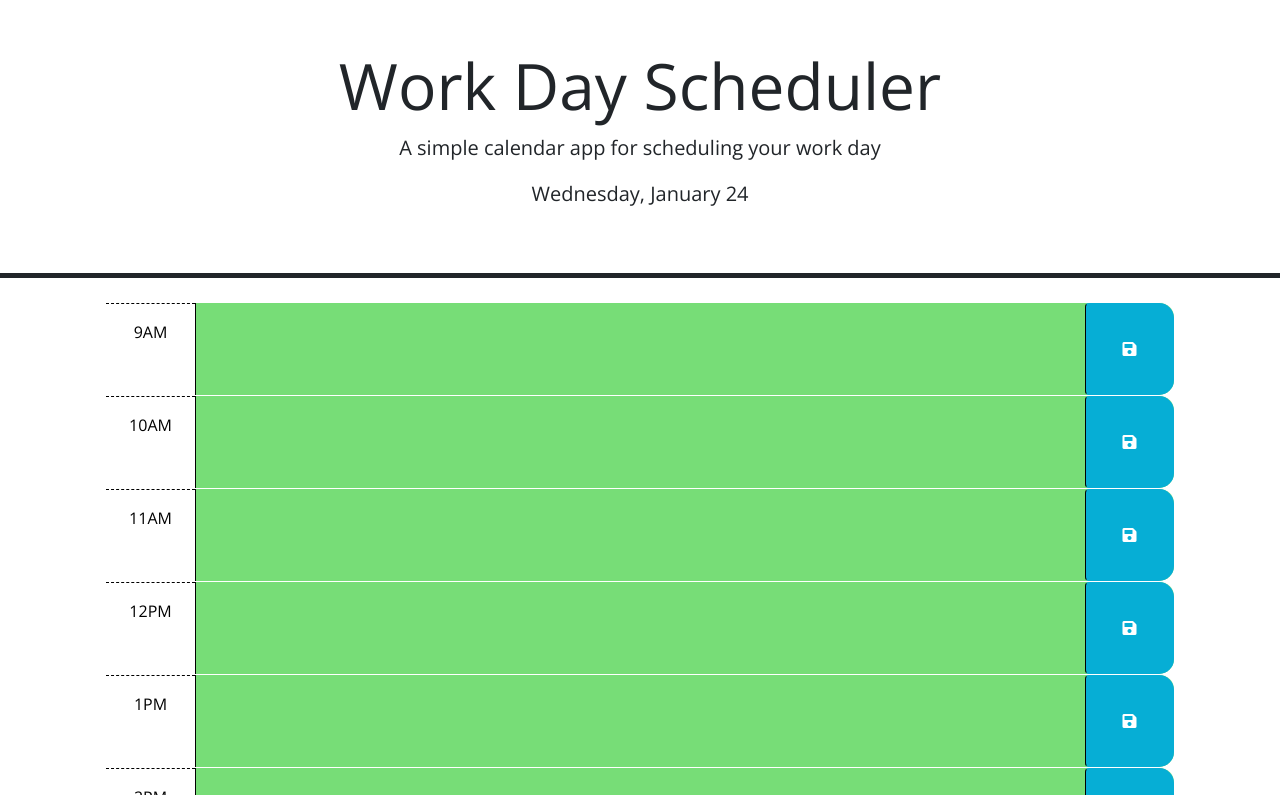
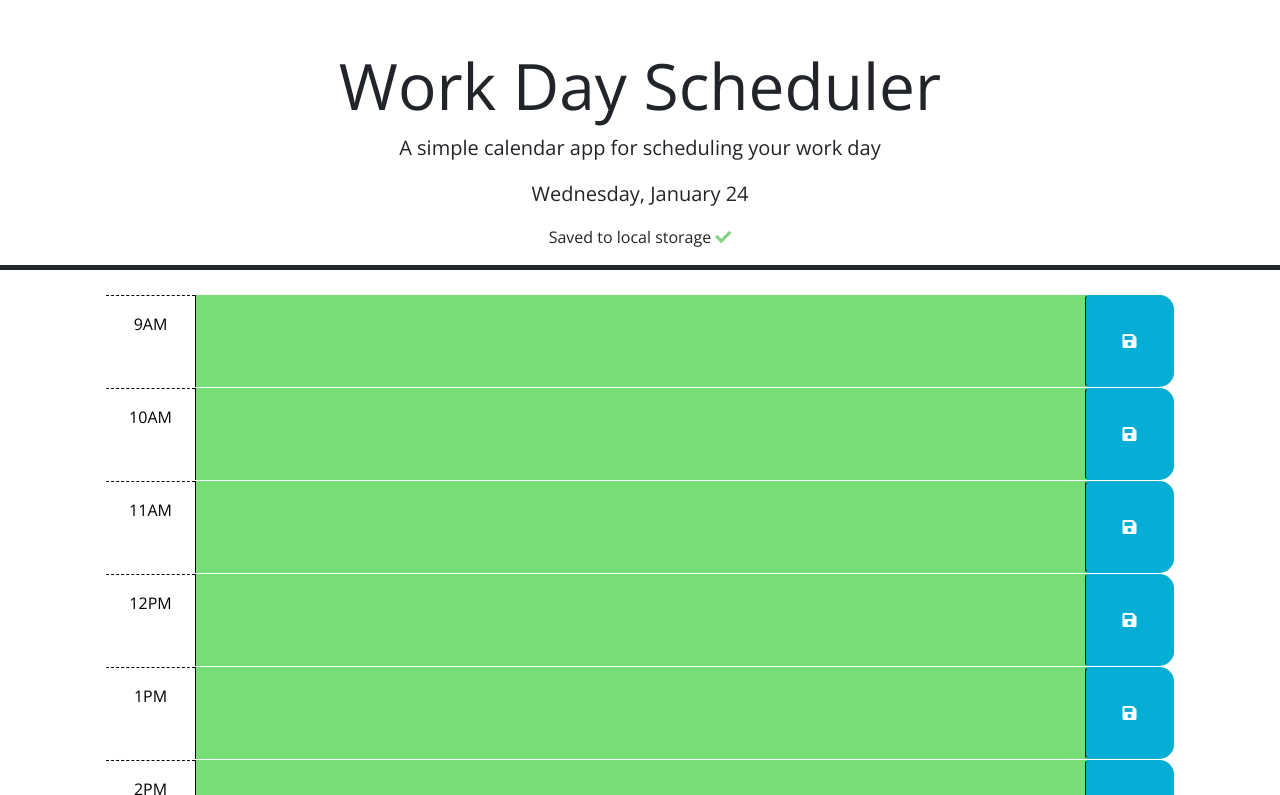
Before and after one commit to NotAud/bootcamp-challenge-5, a plain HTML site: page Develop/index.html in a window 1280 px wide. Shown: the top 795 px of the page. Drawn offline with nearby package versions, Linux system fonts and the light colour scheme.

Commit message:
Add base text for storage update and some style changes related to it

```diff
--- a/Develop/index.html
+++ b/Develop/index.html
@@ -23,12 +23,15 @@
   </head>
 
   <body>
-    <header class="p-5 mb-4 border-5 border-bottom border-dark text-center">
+    <header class="px-5 pt-5 mb-4 border-5 border-bottom border-dark text-center">
       <h1 class="display-3">Work Day Scheduler</h1>
       <p class="lead">A simple calendar app for scheduling your work day</p>
       <p id="currentDay" class="lead"></p>
+      <p id="saved-text hidden">
+        Saved to local storage <i class="fas fa-check"></i>
+      </p>
     </header>
-    <div id="timeline" class="container-lg px-5">
+    <div id="timeline" class="container-lg px-5 pb-2">
       <!-- Blocks are generated dynamically in JS -->
     </div>
     <script src="https://code.jquery.com/jquery-3.4.1.min.js"></script>
--- a/Develop/style.css
+++ b/Develop/style.css
@@ -57,3 +57,11 @@ textarea {
   font-size: 20px;
   transition: all 0.3s ease-in-out;
 }
+
+.saved-text {
+  display: hidden;
+}
+
+.fa-check {
+  color: rgb(130, 212, 130);
+}
```
